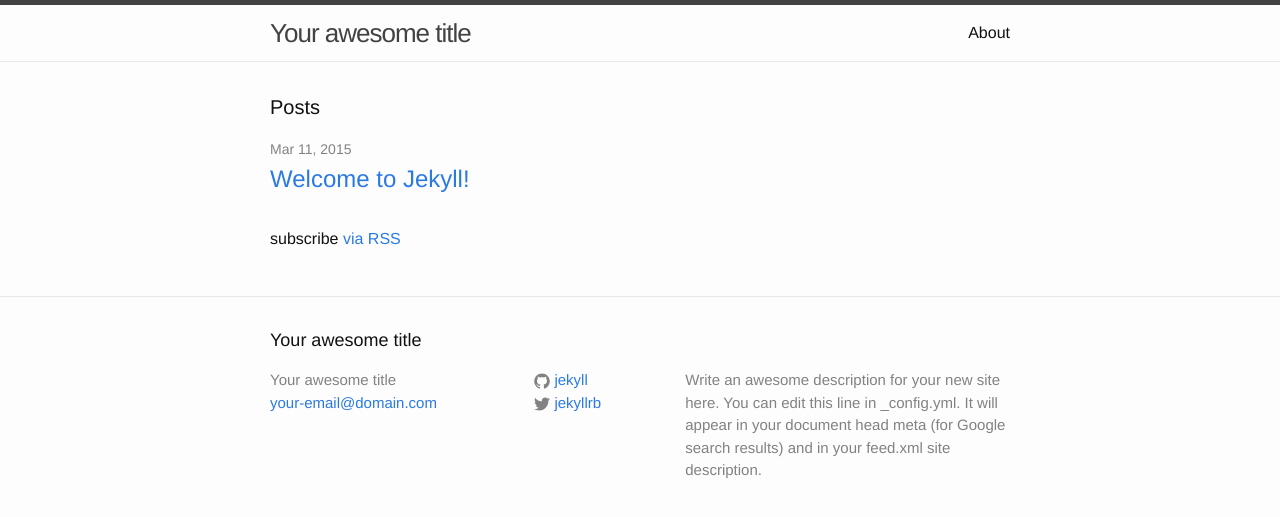
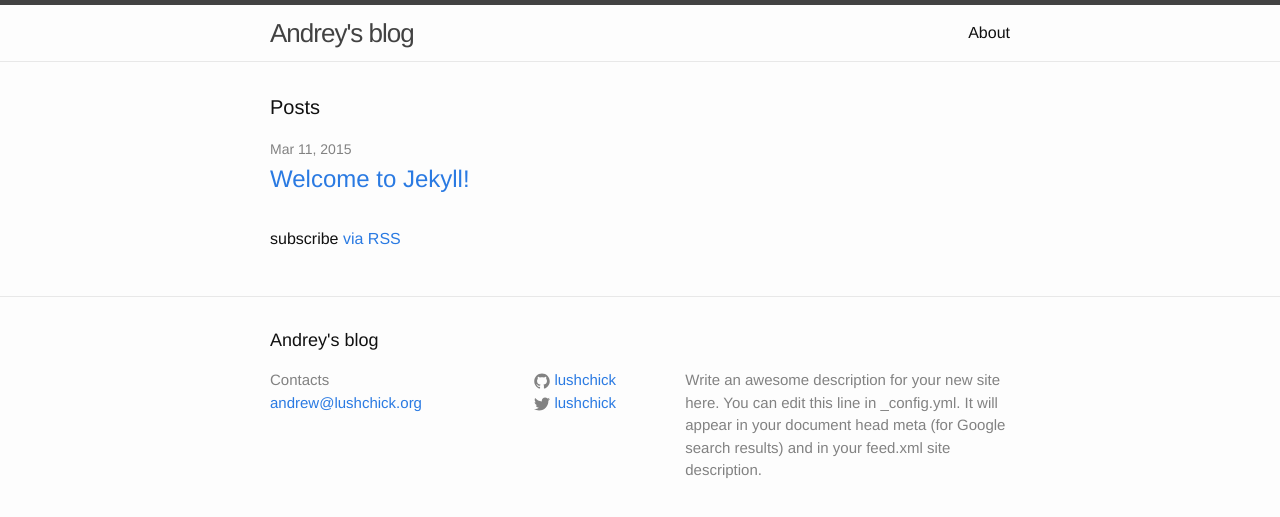
Before and after one commit to lushchick/lushchick.github.io, a Jekyll site: the page built from index.html, in a window 1280 px wide. Shown: the top 517 px of the page. Built offline with Jekyll 4.4.1, drawn with Linux system fonts in a browser that asks for light colours.

Commit message:
Corrected some config values. Added CNAME file

```diff
--- a/_config.yml
+++ b/_config.yml
@@ -1,14 +1,14 @@
 # Site settings
-title: Your awesome title
-email: your-email@domain.com
+title: Andrey's blog
+email: andrew@lushchick.org
 description: > # this means to ignore newlines until "baseurl:"
   Write an awesome description for your new site here. You can edit this
   line in _config.yml. It will appear in your document head meta (for
   Google search results) and in your feed.xml site description.
 baseurl: "" # the subpath of your site, e.g. /blog/
-url: "http://yourdomain.com" # the base hostname & protocol for your site
-twitter_username: jekyllrb
-github_username:  jekyll
+url: "http://lushchick.org" # the base hostname & protocol for your site
+twitter_username: lushchick
+github_username:  lushchick
 
 # Build settings
 markdown: kramdown
--- a/_includes/footer.html
+++ b/_includes/footer.html
@@ -7,7 +7,7 @@
     <div class="footer-col-wrapper">
       <div class="footer-col  footer-col-1">
         <ul class="contact-list">
-          <li>{{ site.title }}</li>
+          <li>Contacts</li>
           <li><a href="mailto:{{ site.email }}">{{ site.email }}</a></li>
         </ul>
       </div>
```
